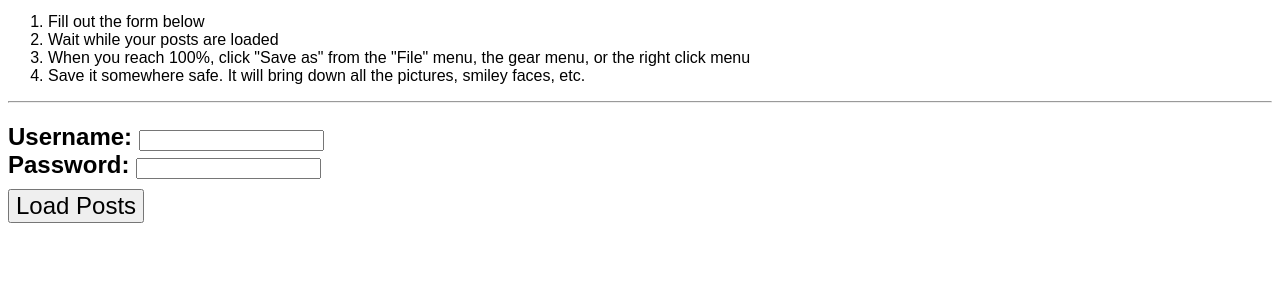
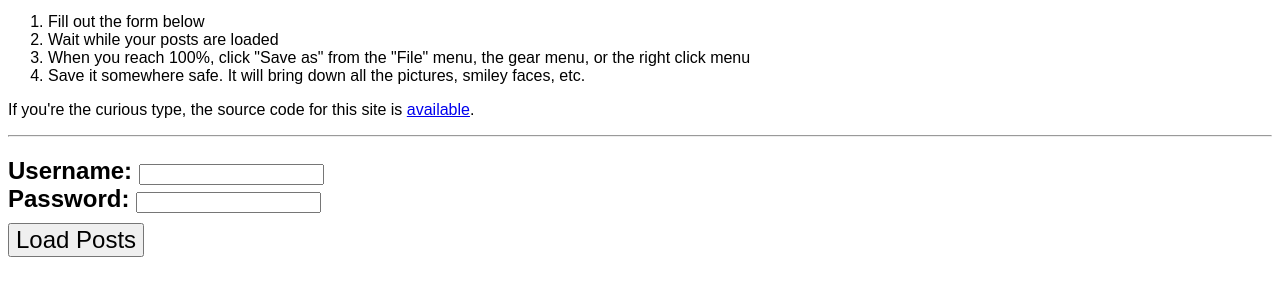
Before and after one commit to mharen/apc-download, a plain HTML site: page index.htm in a window 1280 px wide. Shown: the part 89-384 px from the top of the page. Drawn offline with nearby package versions, Linux system fonts and the light colour scheme.

Commit message:
added link to the source code

```diff
--- a/index.htm
+++ b/index.htm
@@ -29,6 +29,7 @@
       <li id="step3">When you reach 100%, click "Save as" from the "File" menu, the gear menu, or the right click menu</li>
       <li id="step4">Save it somewhere safe. It will bring down all the pictures, smiley faces, etc.</li>
     </ol>
+    <p>If you're the curious type, the source code for this site is <a href="https://github.com/mharen/apc-download">available</a>.</p>
   </div>
   <hr/>
   <h2 id="form-container">
```
